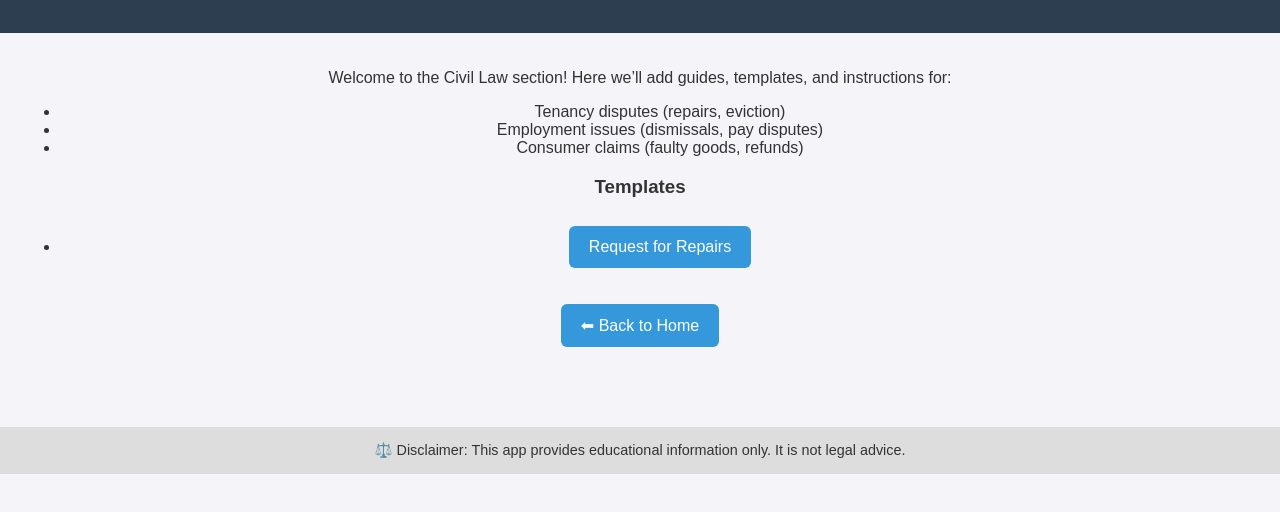
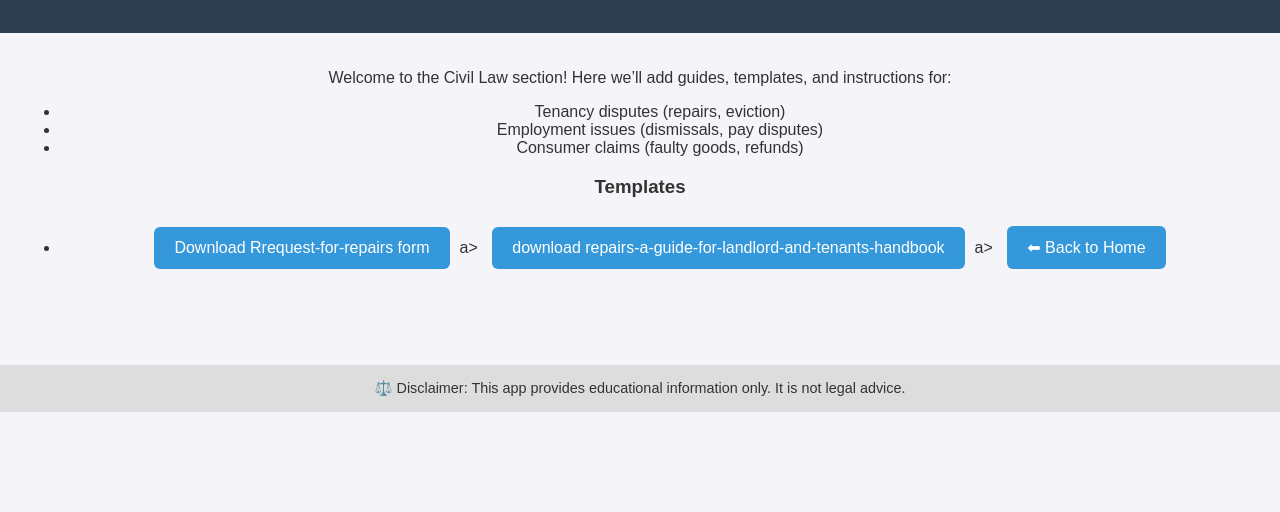
Before and after one commit to newitt75-ux/JusticeKit-app, a plain HTML site: page civil-law.html in a window 1280 px wide. Shown: the part 94-606 px from the top of the page. Drawn offline with Linux system fonts and the light colour scheme.

Commit message:
Update civil-law.html

```diff
--- a/civil-law.html
+++ b/civil-law.html
@@ -59,8 +59,10 @@
     </ul>
 <h3>Templates</h3>
   <ul>
-    <li><a href="repairs-request.html" class="button">Request for Repairs</a></li>
-  </ul>
+    <li><a href="repairs-request.html" <a class="button" href="Request-for-Repairs-letter-template.pdf"
+          download>Download Rrequest-for-repairs form</a>a>
+      <a class="button" href="repairs-a-guide-for-landlords-and-tenants-handbook.pdf" download>download repairs-a-guide-for-landlord-and-tenants-handbook </a>a>
+
     <a class="button" href="index.html">⬅ Back to Home</a>
   </main>
 
```
